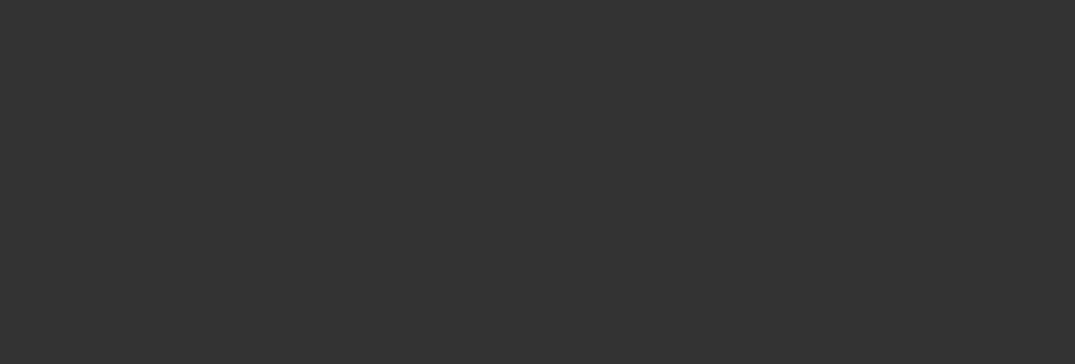
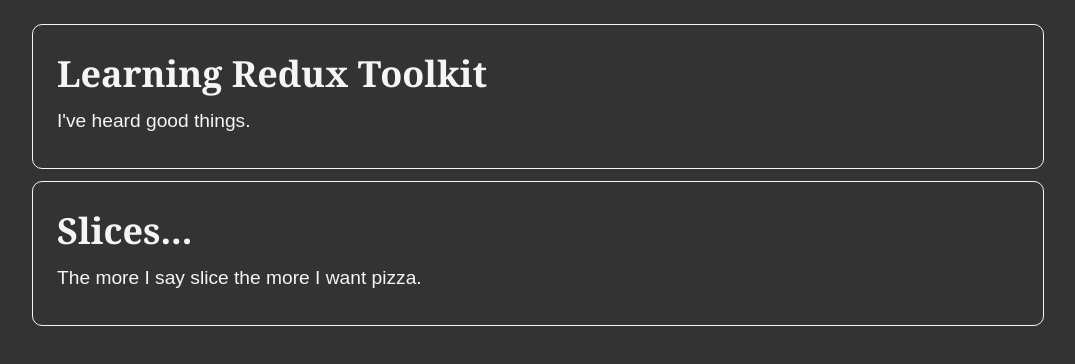
Before and after one commit to VladimirovMario/Sandbox, a React (Create React App) app in the folder 02. Redux/01. React Redux Toolkit for Beginners/03. Blog Posts/: page / in a window 1280 px wide. Shown: the top 364 px of the page, without its empty margins (96-1171 px from the left). Built offline with nearby package versions, Linux system fonts and the light colour scheme.

Commit message:
Added PostList component with useSelector hook

```diff
--- a/02. Redux/01. React Redux Toolkit for Beginners/03. Blog Posts/src/App.js
+++ b/02. Redux/01. React Redux Toolkit for Beginners/03. Blog Posts/src/App.js
@@ -1,5 +1,11 @@
+import PostsList from './features/posts/PostsList';
+
 function App() {
-  return <div className="App"></div>;
+  return (
+    <div className="App">
+      <PostsList />
+    </div>
+  );
 }
 
 export default App;
--- /dev/null
+++ b/02. Redux/01. React Redux Toolkit for Beginners/03. Blog Posts/src/features/posts/PostsList.js
@@ -0,0 +1,16 @@
+// https://redux.js.org/tutorials/fundamentals/part-5-ui-react#reading-state-from-the-store-with-useselector
+import { useSelector } from 'react-redux';
+import { selectAllPosts } from './postsSlice';
+
+export default function PostsList() {
+  const posts = useSelector(selectAllPosts);
+
+  const renderedPosts = posts.map((post) => (
+    <article key={post.id}>
+      <h2>{post.title}</h2>
+      <p>{post.content.substring(0, 100)}</p>
+    </article>
+  ));
+
+  return <section>{renderedPosts}</section>;
+}
--- a/02. Redux/01. React Redux Toolkit for Beginners/03. Blog Posts/src/features/posts/postsSlice.js
+++ b/02. Redux/01. React Redux Toolkit for Beginners/03. Blog Posts/src/features/posts/postsSlice.js
@@ -20,4 +20,5 @@ const postsSlice = createSlice({
   reducers: {},
 });
 
+export const selectAllPosts = (state) => state.posts;
 export default postsSlice.reducer;
```
